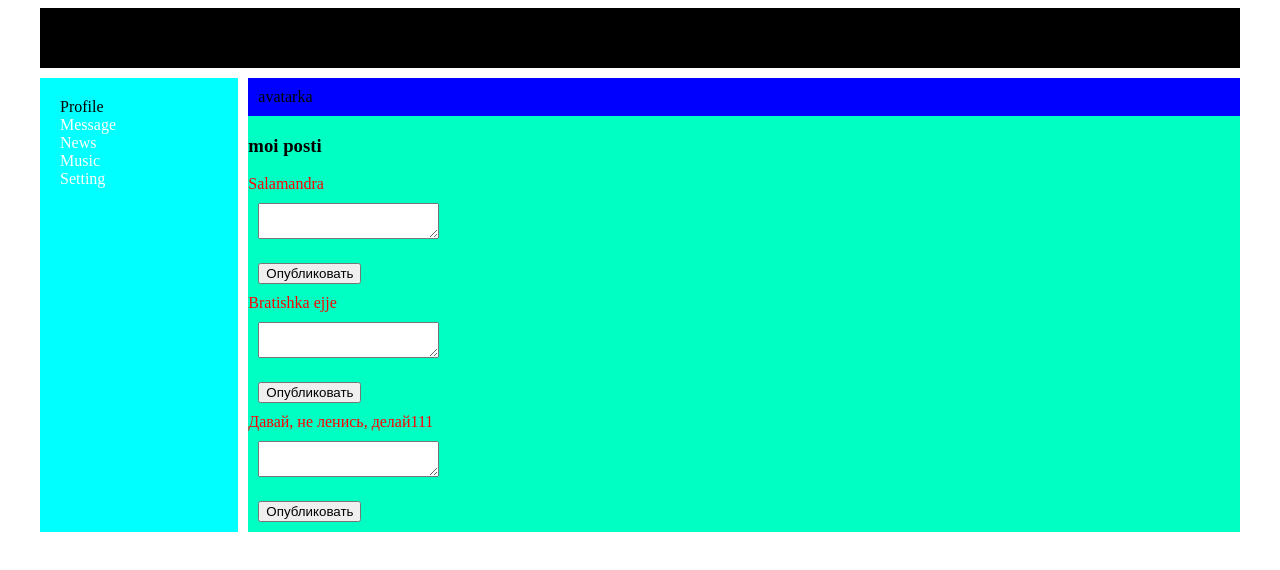
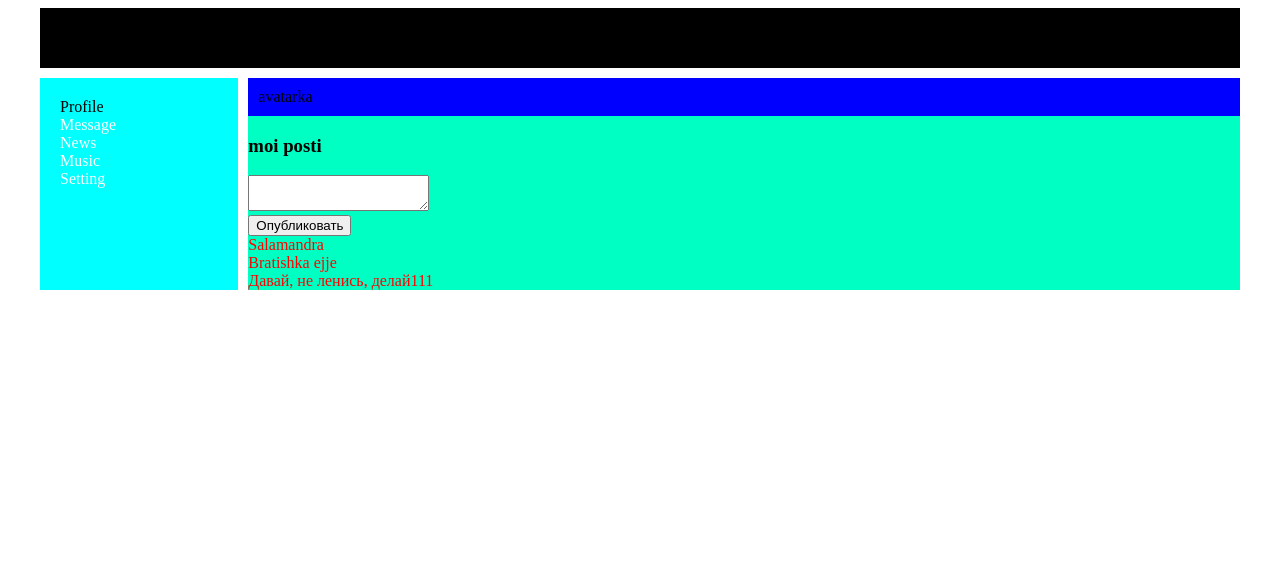
Before and after one commit to ooiuy/social-network, a React (Create React App) app: page /profile in a window 1280 px wide. Shown: the top 570 px of the page. Built offline with nearby package versions, Linux system fonts and the light colour scheme.

Commit message:
added create post to the profile

```diff
--- a/src/App.js
+++ b/src/App.js
@@ -8,6 +8,7 @@ import { Route } from 'react-router-dom'
 import Music from './components/Music/Music'
 import News from './components/News/News'
 import Setting from './components/Setting/Setting'
+import { addPost } from './Redux/state'
 
 
 
@@ -20,10 +21,12 @@ const App = (props) => {
       <div className="app-wrapper-content">
         <Route path='/dialogs' render={() => <Dialogs
           state={props.state.dialogsPage} />} />
-          <Route path='/profile' render={() => <Profile state={props.state.profilePage} />} />
-          <Route path='/news' render={()=> <News />} />
-          <Route path='/music' render={()=> <Music />} />
-          <Route path='/setting' render={()=> <Setting />} />
+        <Route path='/profile' render={() => <Profile
+          state={props.state.profilePage}
+          addPost={props.addPost} />} />
+        <Route path='/news' render={() => <News />} />
+        <Route path='/music' render={() => <Music />} />
+        <Route path='/setting' render={() => <Setting />} />
       </div>
     </div>
   );
--- a/src/Redux/state.js
+++ b/src/Redux/state.js
@@ -28,4 +28,13 @@ let state = {
 
 }
 
+export let addPost = (postMessage) =>{
+    let newPost = {
+        id:5,
+        message: postMessage,
+    }
+    state.profilePage.PostData.push(newPost)
+}
+
+
 export default state
--- a/src/components/Profile/MyPosts/MyPost.jsx
+++ b/src/components/Profile/MyPosts/MyPost.jsx
@@ -3,11 +3,21 @@ import classes from "./MyPost.module.css";
 import Post from "./Post/Post";
 
 const MyPost = (props) => {
-
   let messageElements = props.PostData.map(p => <Post message={p.message} id={p.id} />)
+  let newPostElement = React.createRef()
+  let addPost = () => {
+    let text = newPostElement.current.value
+    props.addPost(text)
+  }
   return (
     <div className={classes.postBlock}>
       <h3>moi posti</h3>
+      <div className={classes.addtext}>
+        <textarea ref={newPostElement}></textarea>
+      </div>
+      <div className={classes.btnpost}>
+        <button onClick={addPost}>Опубликовать</button>
+      </div>
       <div className={classes.postBlock}>{messageElements}</div>
     </div>
   );
--- a/src/components/Profile/MyPosts/Post/Post.jsx
+++ b/src/components/Profile/MyPosts/Post/Post.jsx
@@ -1,22 +1,10 @@
 import React from 'react'
 import classes from './Post.module.css'
 
-const Post = (props) =>{
+const Post = (props) => {
 
-    let newPostElement = React.createRef()
-
-    let addPost = () => {
-        let text = newPostElement.current.value
-        alert(text)
-    }
-    return(
+    return (
         <div className={classes.item}>{props.message}
-        <div className={classes.addtext}>
-            <textarea ref={newPostElement}></textarea>
-        </div>
-        <div className={classes.btnpost}>
-            <button onClick={addPost}>Опубликовать</button>
-        </div>
         </div>
     )
 }
--- a/src/components/Profile/Profile.jsx
+++ b/src/components/Profile/Profile.jsx
@@ -10,7 +10,7 @@ const Profile = (props) => {
   return (
     <div className={classes.content}>
       <ProfileInfo/>
-      <MyPost PostData={props.state.PostData}/>
+      <MyPost PostData={props.state.PostData} addPost={props.addPost}/>
     </div>
   )
 }
--- a/src/index.js
+++ b/src/index.js
@@ -3,11 +3,11 @@ import ReactDOM from 'react-dom';
 import './index.css';
 import App from './App';
 import state from './Redux/state'
+import {addPost} from './Redux/state'
 import { BrowserRouter } from 'react-router-dom'
-
 
 
 ReactDOM.render(
     <BrowserRouter>
-        <App state={state} />
+        <App state={state} addPost={addPost}/>
     </BrowserRouter>, document.getElementById('root'));
```
Lines whose indentation alone changed are shown as unchanged.
